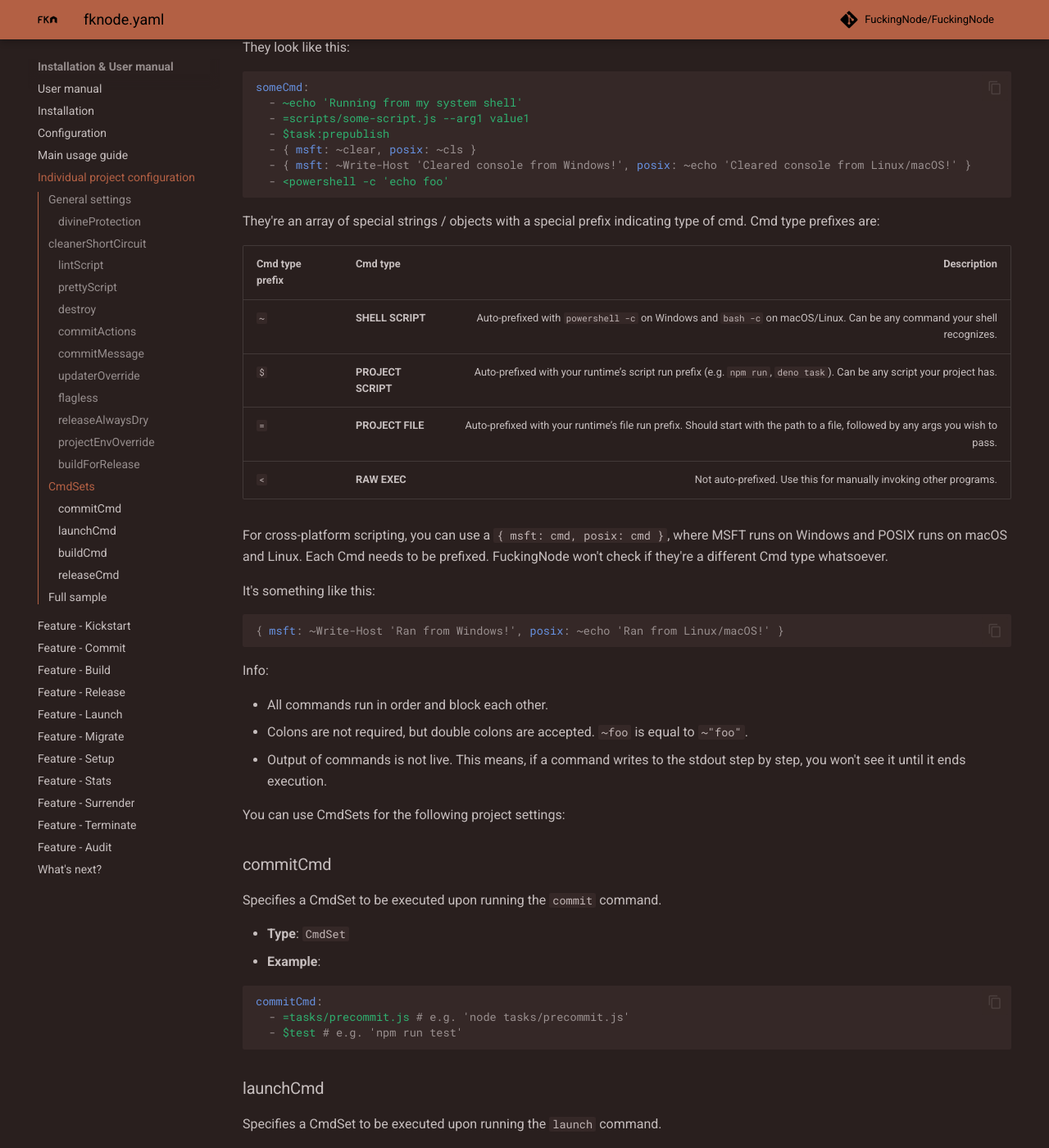
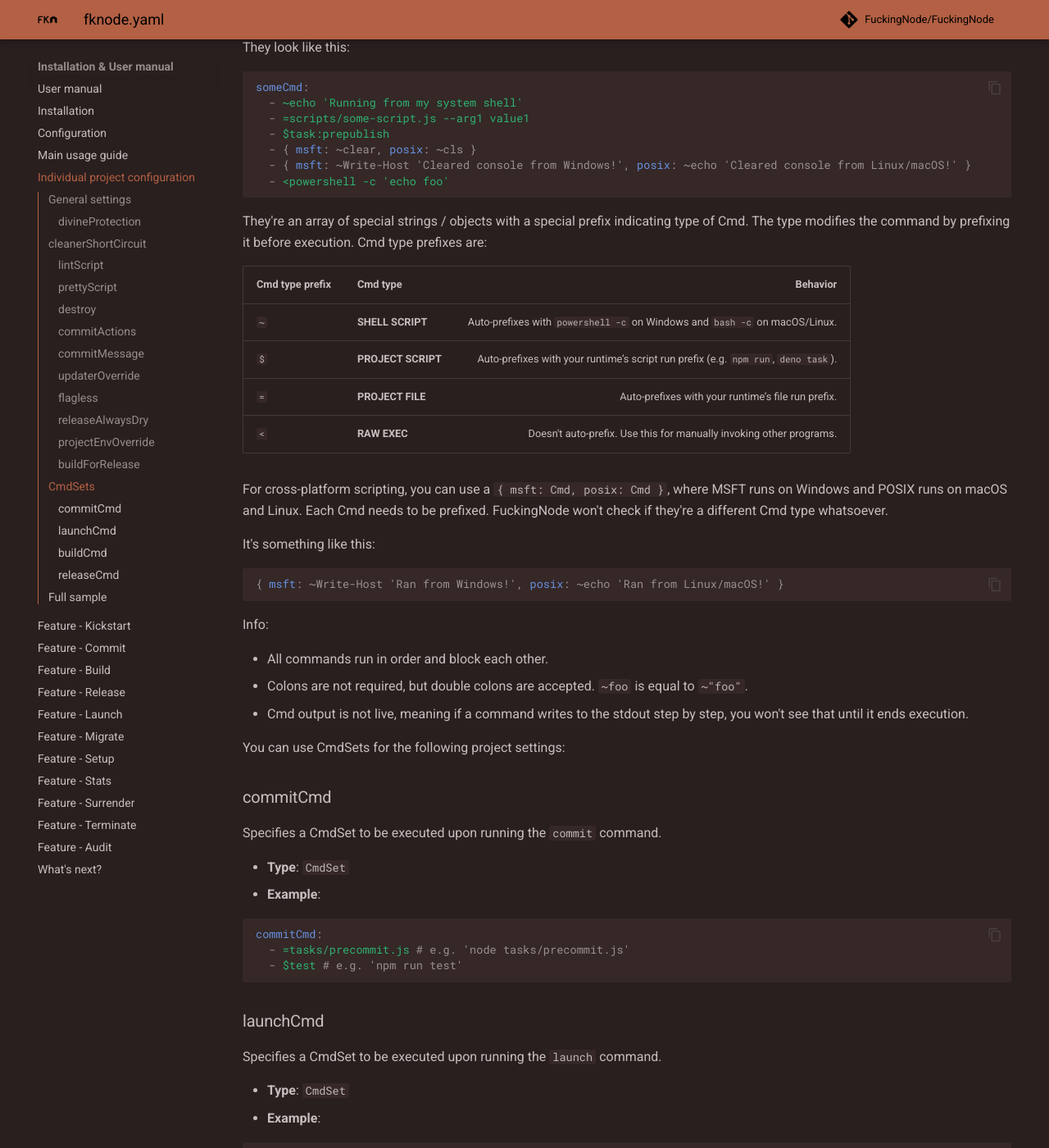
Before and after one commit to FuckingNode/fuckingnode.github.io, an MkDocs documentation site: the page built from docs/manual/fknode-yaml.md, in a window 1280 px wide and 1400 px high, scrolled down 4280 px. Shown: the whole window at 82% size. Built offline with MkDocs 1.6.1 and Material for MkDocs 9.7.7, drawn with Linux system fonts in a browser that asks for light colours; comment, search, counter and statistics services are not loaded.

Commit message:
Minor tweaks

````diff
--- a/docs/manual/fknode-yaml.md
+++ b/docs/manual/fknode-yaml.md
@@ -195,16 +195,16 @@
   - <powershell -c 'echo foo'
 ```
 
-They're an array of special strings / objects with a special prefix indicating type of cmd. Cmd type prefixes are:
+They're an array of special strings / objects with a special prefix indicating type of Cmd. The type modifies the command by prefixing it before execution. Cmd type prefixes are:
 
-| Cmd type prefix | Cmd type | Description |
+| Cmd type prefix | Cmd type | Behavior |
 | :--- | :--- | ---: |
-| `~` | **SHELL SCRIPT** | Auto-prefixed with `powershell -c` on Windows and `bash -c` on macOS/Linux. Can be any command your shell recognizes. |
-| `$` | **PROJECT SCRIPT** | Auto-prefixed with your runtime’s script run prefix (e.g. `npm run`, `deno task`). Can be any script your project has. |
-| `=` | **PROJECT FILE** | Auto-prefixed with your runtime’s file run prefix. Should start with the path to a file, followed by any args you wish to pass. |
-| `<` | **RAW EXEC** | Not auto-prefixed. Use this for manually invoking other programs. |
+| `~` | **SHELL SCRIPT** | Auto-prefixes with `powershell -c` on Windows and `bash -c` on macOS/Linux. |
+| `$` | **PROJECT SCRIPT** | Auto-prefixes with your runtime’s script run prefix (e.g. `npm run`, `deno task`). |
+| `=` | **PROJECT FILE** | Auto-prefixes with your runtime’s file run prefix. |
+| `<` | **RAW EXEC** | Doesn't auto-prefix. Use this for manually invoking other programs. |
 
-For cross-platform scripting, you can use a `{ msft: cmd, posix: cmd }`, where MSFT runs on Windows and POSIX runs on macOS and Linux. Each Cmd needs to be prefixed. FuckingNode won't check if they're a different Cmd type whatsoever.
+For cross-platform scripting, you can use a `{ msft: Cmd, posix: Cmd }`, where MSFT runs on Windows and POSIX runs on macOS and Linux. Each Cmd needs to be prefixed. FuckingNode won't check if they're a different Cmd type whatsoever.
 
 It's something like this:
 
@@ -216,7 +216,7 @@
 
 - All commands run in order and block each other.
 - Colons are not required, but double colons are accepted. `~foo` is equal to `~"foo"`.
-- Output of commands is not live. This means, if a command writes to the stdout step by step, you won't see it until it ends execution.
+- Cmd output is not live, meaning if a command writes to the stdout step by step, you won't see that until it ends execution.
 
 You can use CmdSets for the following project settings:
 
````
